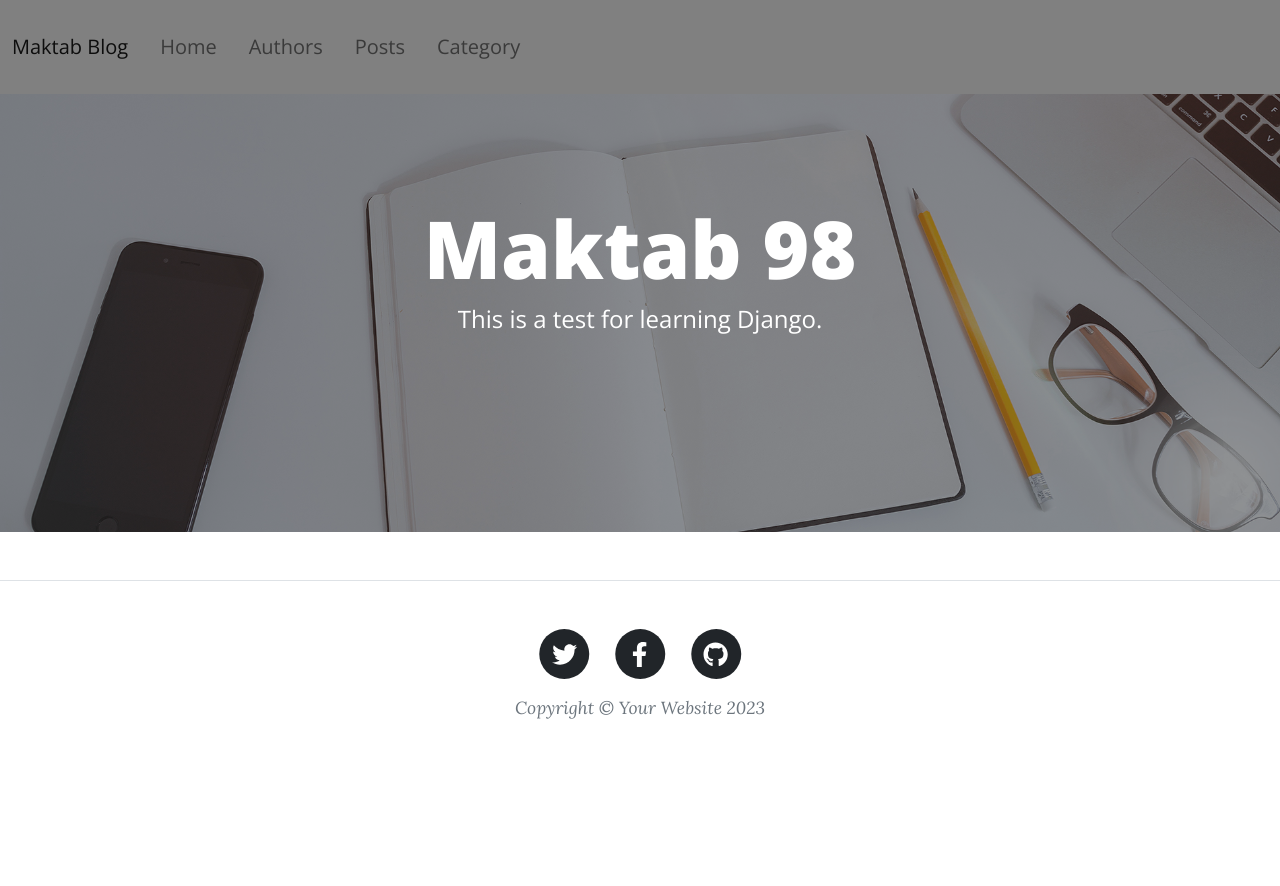
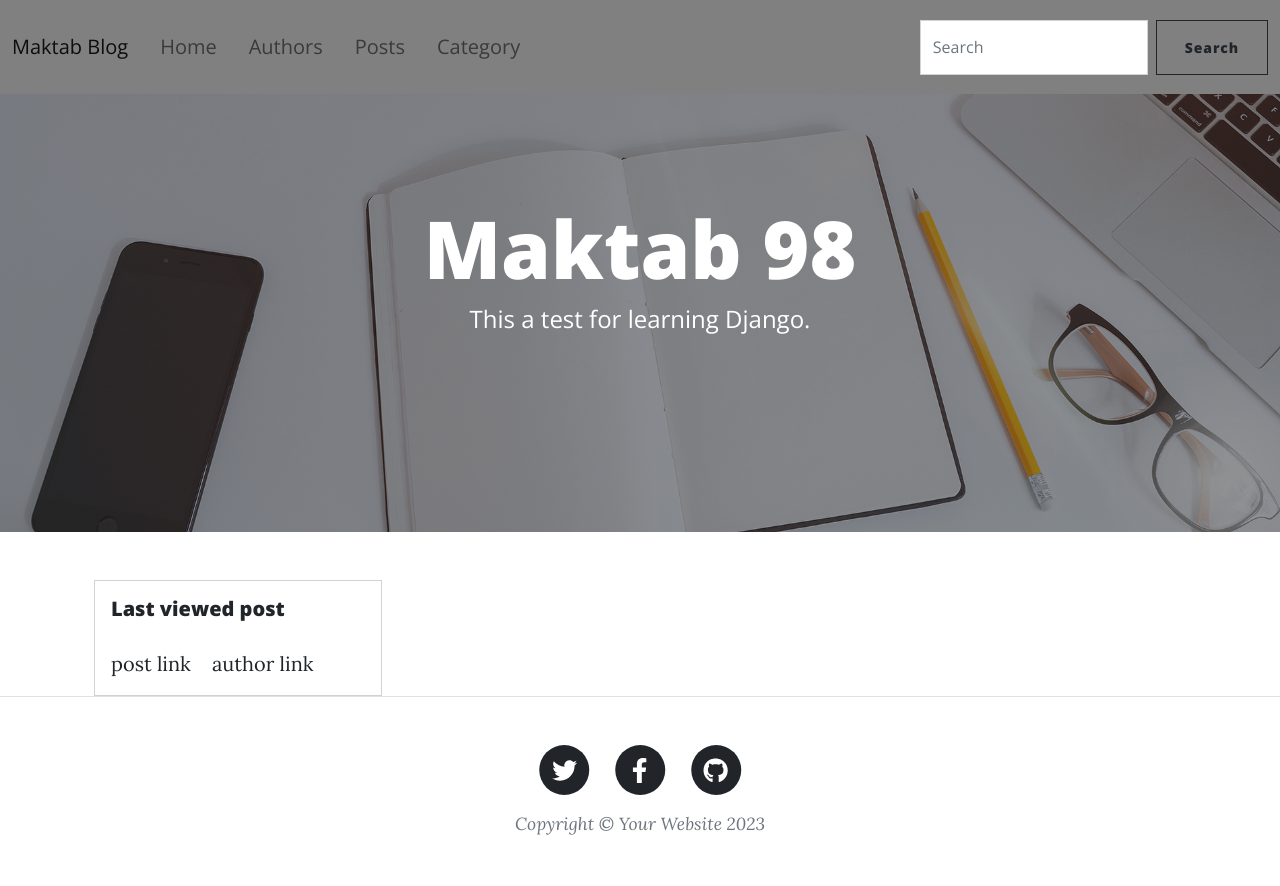
Before and after one commit to nimagolkhanbanj/BlogPlatformProject, a Django app: page / in a window 1280 px wide. Before the commit the page ends 719 px from the top, so only its background shows below. Run offline with Django 4.2, Linux system fonts and the light colour scheme; some libraries are stand-ins or nearby versions.

```diff
--- a/blog/models.py
+++ b/blog/models.py
@@ -1,11 +1,12 @@
 from django.db import models
 from users.models import Author
+from django.urls import reverse
 
 
 # Create your models here.
 class Category(models.Model):
     name = models.CharField(max_length=20)
-    description = models.TextField(blank=True,null=True)
+    description = models.TextField(blank=True, null=True)
 
     def __str__(self):
         return self.name
@@ -16,7 +17,7 @@ class Post(models.Model):
     content = models.TextField()
     publication_date = models.DateField(auto_now_add=True)
     category = models.ForeignKey(Category, on_delete=models.CASCADE)
-    author = models.ForeignKey(Author, on_delete=models.CASCADE)
+    author = models.ForeignKey(Author, on_delete=models.CASCADE, null=False)
 
     def __str__(self):
         return self.title
--- a/blog/urls.py
+++ b/blog/urls.py
@@ -8,4 +8,5 @@ urlpatterns = [
     path('categories/', category_list, name="category_list"),
     path('categories/<int:pk>/', category_details, name="category_details"),
 
+
 ]
--- a/blog/views.py
+++ b/blog/views.py
@@ -1,8 +1,7 @@
 from django.db.models import Q
-from django.shortcuts import render, get_object_or_404
+from django.shortcuts import render, redirect, get_object_or_404
 from .models import Post, Category, Comment
 from users.models import Author
-from django.http import HttpResponse
 
 
 # Create your views here.
@@ -10,6 +9,11 @@ from django.http import HttpResponse
 
 def home(request):
     context = {}
+    if request.GET.get('search'):
+        search = request.GET['search']
+        cd = Post.objects.filter(Q(title__icontains=search) | Q(content__icontains=search))
+        context = {'searched': cd}
+
     return render(request, 'index.html', context)
 
 
@@ -19,18 +23,39 @@ def post_list(request):
 
 
 def post_details(request, pk):
-    context = {}
-    if request.method == 'GET':
-        post = Post.objects.get(id=pk)
-        context = {"post": post}
-    return render(request, "Blog/post.html", context)
+    post = get_object_or_404(Post, pk=pk)
+    comments = post.comment_set.all()
+    if request.method == 'POST':
+        comment = request.POST.get('comment')
+        author = request.POST.get('username')
+        if comment != None and author != None:
+            if Author.objects.filter(name=author).exists():
+                Comment.objects.create(post=post, author=author, content=comment)
+            else:
+                author = Author.objects.create(name=author)
+                Comment.objects.create(post=post, author=author, content=comment)
+            return redirect('post_details', pk)
+
+    return render(request, "Blog/post.html", {"post": post, "comments": comments})
 
 
 def category_list(request):
+    if request.method == 'POST':
+        name = request.POST['name']
+        description = request.POST['description']
+        Category.objects.create(name=name, description=description)
+
     all_category = Category.objects.all()
+
     return render(request, "Blog/category_list.html", {"all_category": all_category})
 
 
 def category_details(request, pk):
-    category = Category.objects.get(id=pk)
-    return render(request, "Blog/category_details.html", {"category": category })
+    if request.method == 'POST':
+        pass
+    else:
+        category = Category.objects.get(id=pk)
+        authors = Author.objects.all()
+        posts = category.post_set.all()
+    return render(request, "Blog/category_details.html",
+                  {"category": category, 'posts': posts, 'authors': authors})
--- a/template/base.html
+++ b/template/base.html
@@ -34,9 +34,9 @@
           <li class="nav-item"><a class="nav-link px-lg-3 py-3 py-lg-4" href="{% url 'category_list' %}">Category</a></li>
 
       </ul>
-<!-- Search bar -->
-      <form class="d-flex" >
-
+      <form class="d-flex" method="get" action="{% url 'home' %}">
+        <input class="form-control me-2" type="search" placeholder="Search" aria-label="Search" name="search">
+        <button class="btn btn-outline-dark" type="submit">Search</button>
       </form>
     </div>
   </div>
@@ -49,8 +49,8 @@
                 <div class="row gx-4 gx-lg-5 justify-content-center">
                     <div class="col-md-10 col-lg-8 col-xl-7">
                         <div class="site-heading">
-                            <h1> Maktab 98 </h1>
-                            <span class="subheading"> This is a test for learning Django. </span>
+                            <h1>Maktab 98</h1>
+                            <span class="subheading">This a test for learning Django.</span>
                         </div>
                     </div>
                 </div>
--- a/template/index.html
+++ b/template/index.html
@@ -4,4 +4,54 @@
 {%endblock title%}
 {% block content%}
 
+
+
+{% if searched %}
+<div class="container px-4 px-lg-5">
+
+            <div class="row gx-4 gx-lg-5 justify-content-center">
+                <div class="col-md-10 col-lg-8 col-xl-7">
+                    {% for post in searched %}
+                    <!-- Post preview-->
+                    <div class="post-preview">
+                        <a href="{% url 'post_details' post.id%}">
+                            <h2 class="post-title">{{post.title}}</h2>
+                            <h3 class="post-subtitle">{{post.category}}</h3>
+                        </a>
+                        <p class="post-meta">
+                            Posted by
+                            <a href="#!">{{post.author}}</a>
+                            on {{post.publication_date}}
+                        </p>
+                    </div>
+                     {% empty %}
+                     <div class="post-preview">
+                            <h2 class="post-title"> Not fond !</h2>
+
+                    </div>
+                    <!-- Divider-->
+                    <hr class="my-4" />
+                    {% endfor%}
+                </div>
+            </div>
+        </div>
+
+
+{% endif%}
+
+<article class="m-6">
+<div class="container px-5 px-lg-5">
+<div class="card row gx-4 gx-lg-5 justify-content-center " style="width: 18rem;">
+  <div class="card-body">
+    <h5 class="card-title">Last viewed post</h5>
+    <h6 class="card-subtitle mb-2 text-muted"></h6>
+    <p class="card-text"></p>
+    <a href="" class="card-link">post link</a>
+    <a href="" class="card-link">author link</a>
+  </div>
+</div>
+</div>
+</article>
+
+
 {% endblock content%}
--- a/users/models.py
+++ b/users/models.py
@@ -6,7 +6,7 @@ from django.db import models
 class Author(models.Model):
     name = models.CharField(max_length=100)
     biography = models.TextField(blank=True,null=True)
-    image = models.ImageField(upload_to='img/', default="img/def.jpg")
+    image = models.ImageField(upload_to='img', default="img/def.jpg")
 
     def __str__(self):
         return self.name
```
Also changed, not shown: template/Author/author.html (+2 -7 lines), template/Author/authors.html (+4 -7 lines), template/Blog/category_details.html (+18 -2 lines), template/Blog/category_list.html (+10 -3 lines), template/Blog/post.html (+26 -3 lines), README.md.
